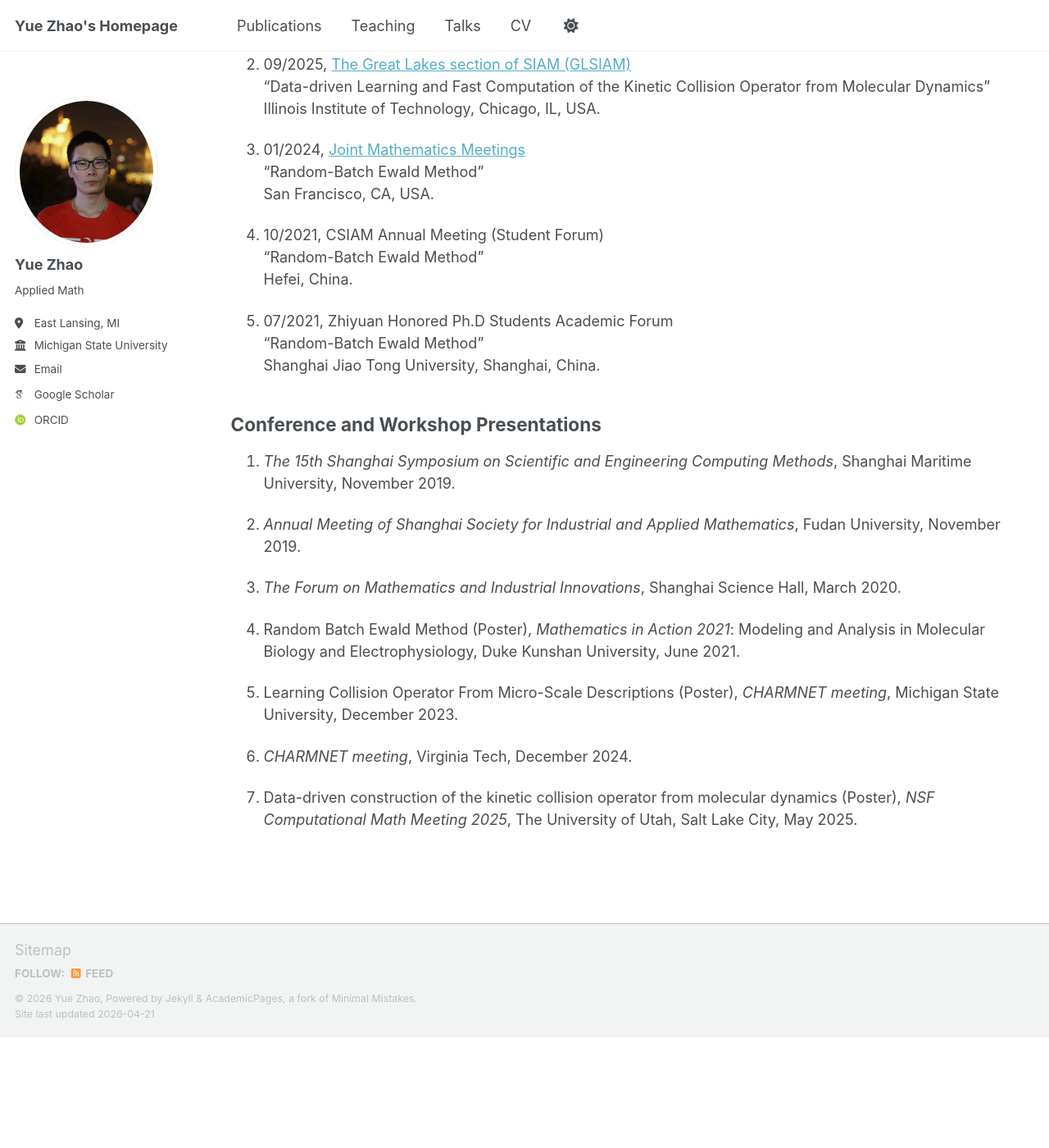
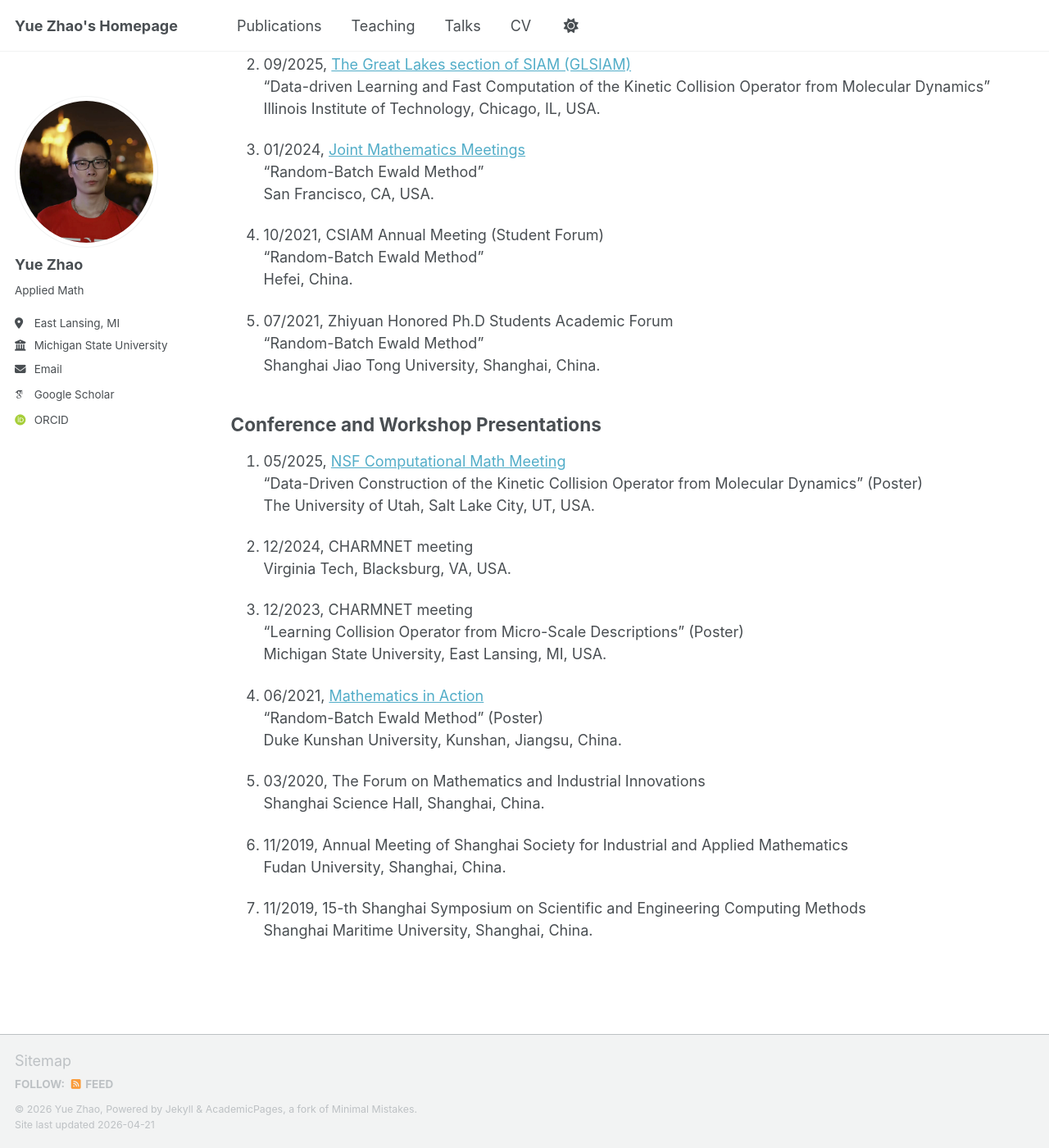
Before and after one commit to yuezhao1997/yuezhao1997.github.io, a Jekyll site: the page built from _pages/talks.md, in a window 1280 px wide and 1400 px high, scrolled down 257 px. Shown: the whole window at 82% size. Built offline with Jekyll 4.4.1, drawn with Linux system fonts in a browser that asks for light colours; some web fonts are replaced; a script bundle is joined from its source files by our own code; library files that are not in the unit come from our copies; before the commit the page ends 1522 px from its top, so only the background shows below that.

Commit message:
Update talks.md

```diff
--- a/_pages/talks.md
+++ b/_pages/talks.md
@@ -29,6 +29,10 @@ author_profile: true
     "Random-Batch Ewald Method" <br>
    Shanghai Jiao Tong University, Shanghai, China.
 
+
+
+
+
 <!--
 1. "Random-batch Ewald method", _Zhiyuan honored Ph.D. Students' Academic Forum_ (Second Prize), Shanghai Jiao Tong University, July 2021.
 
@@ -44,6 +48,35 @@ author_profile: true
 
 ## Conference and Workshop Presentations
 
+1. 05/2025, [NSF Computational Math Meeting](\href{https://sites.google.com/gcloud.utah.edu/nsfcompmath-meeting-2025/home) <br>
+   "Data-Driven Construction of the Kinetic Collision Operator from Molecular Dynamics" (Poster) <br>
+   The University of Utah, Salt Lake City, UT, USA.
+
+2. 12/2024, CHARMNET meeting <br>
+   Virginia Tech, Blacksburg, VA, USA.
+
+3. 12/2023, CHARMNET meeting <br>
+   "Learning Collision Operator from Micro-Scale Descriptions" (Poster) <br>
+   Michigan State University, East Lansing, MI, USA.
+
+4. 06/2021, [Mathematics in Action](\href{https://sites.duke.edu/dkucmcs/events/conferences/mbe2021/) <br>
+   "Random-Batch Ewald Method" (Poster) <br>
+   Duke Kunshan University, Kunshan, Jiangsu, China.
+
+5. 03/2020, The Forum on Mathematics and Industrial Innovations <br>
+   Shanghai Science Hall, Shanghai, China.
+
+6. 11/2019, Annual Meeting of Shanghai Society for Industrial and Applied Mathematics <br>
+    Fudan University, Shanghai, China.
+
+7. 11/2019, 15-th Shanghai Symposium on Scientific and Engineering Computing Methods <br>
+    Shanghai Maritime University, Shanghai, China.
+
+
+
+
+
+<!--
 1. _The 15th Shanghai Symposium on Scientific and Engineering Computing Methods_, Shanghai Maritime University, November 2019.
 
 2. _Annual Meeting of Shanghai Society for Industrial and Applied Mathematics_, Fudan University, November 2019.
@@ -57,3 +90,4 @@ author_profile: true
 6. _CHARMNET meeting_, Virginia Tech, December 2024.
 
 7. Data-driven construction of the kinetic collision operator from molecular dynamics (Poster), _NSF Computational Math Meeting 2025_, The University of Utah, Salt Lake City, May 2025.
+-->
```
